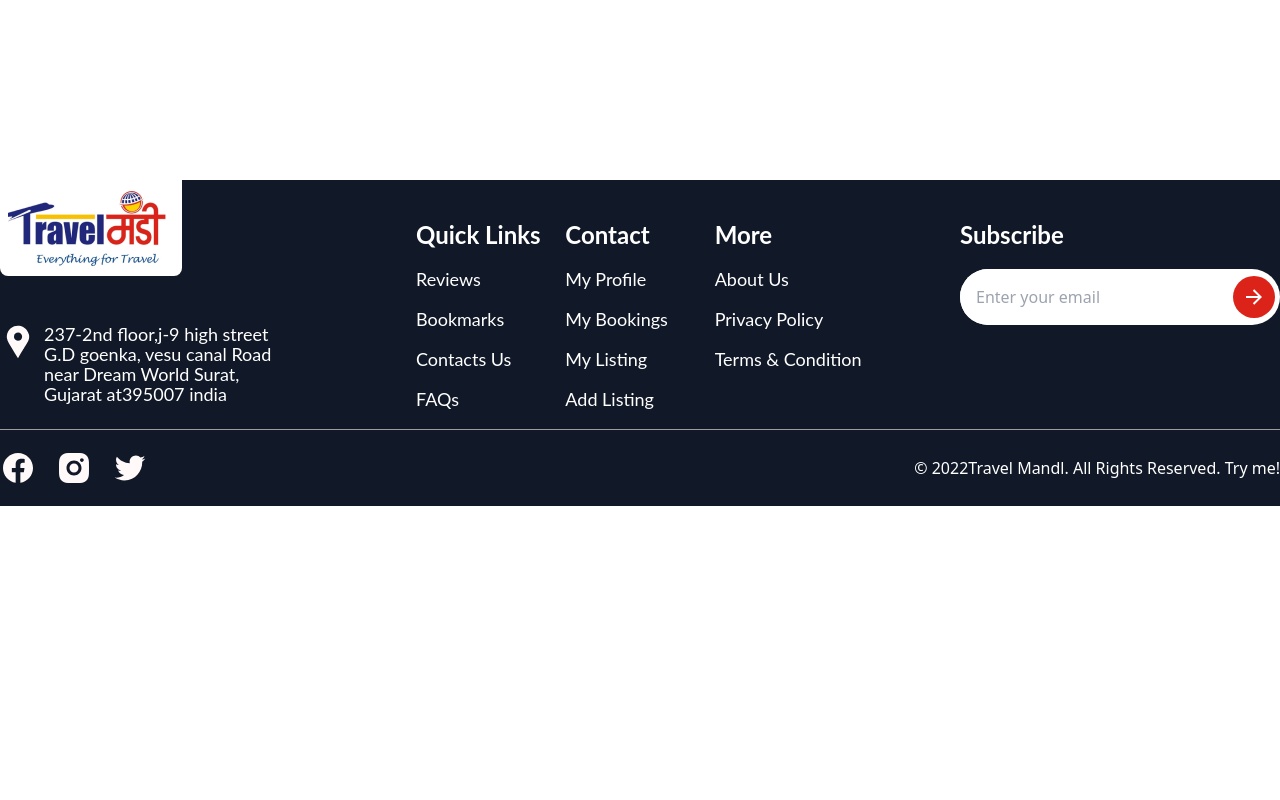
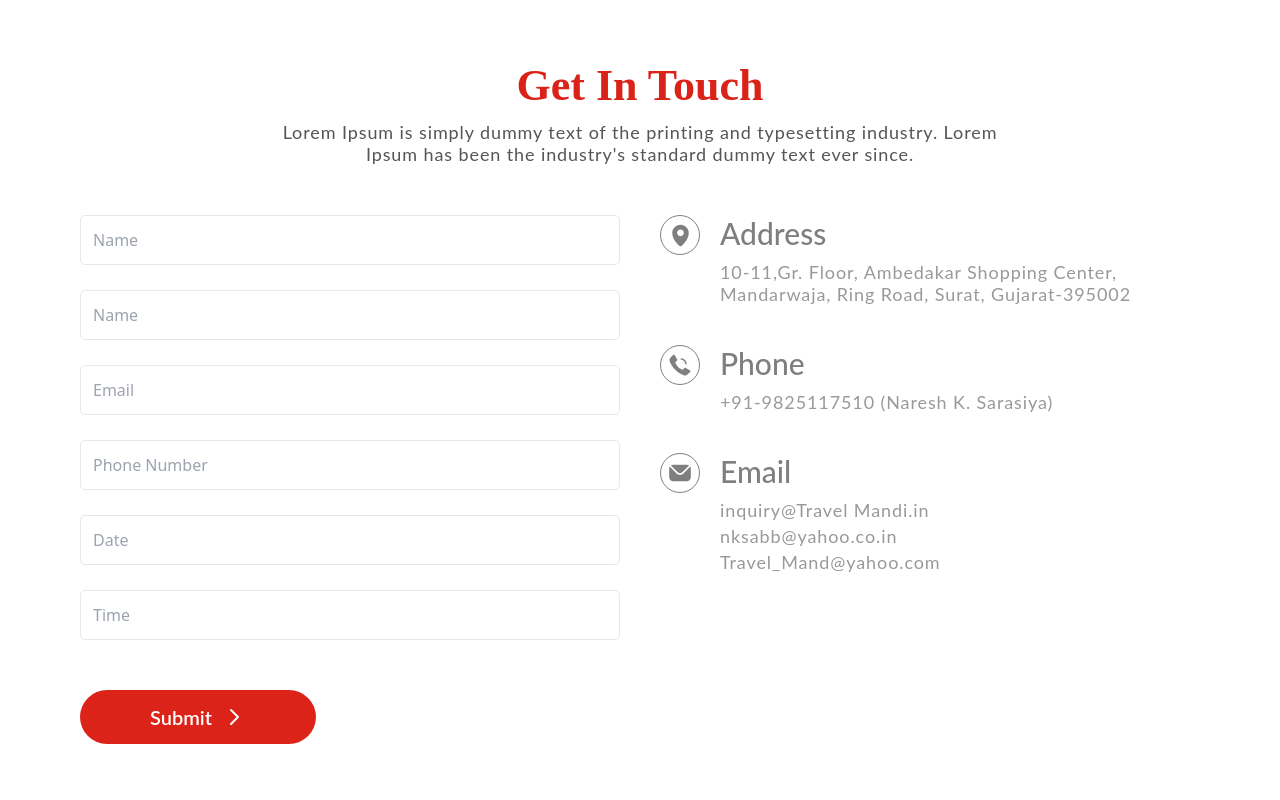
Before and after one commit to TechX-Internship/TechX_04, a Next.js app: page /contact in a window 1280 px wide. Before the commit this address had no page. Shown: the part 720-1520 px from the top of the page. Before the commit the page ends 1226 px from the top, so only its background shows below. Built offline with nearby package versions, Linux system fonts and the light colour scheme.

Commit message:
add contact page

```diff
--- /dev/null
+++ b/src/app/contact/Contact.module.css
@@ -0,0 +1,62 @@
+.contact {
+    padding: 150px 0;
+}
+
+.wrapper {
+    border-radius: 22px;
+    background: #FFF;
+    box-shadow: 0px 0px 40px 0px rgba(0, 0, 0, 0.05);
+}
+
+.contact h2 {
+    color: #DA2218;
+    text-align: center;
+    font-family: Roboto Serif;
+    font-size: 44px;
+    font-style: normal;
+    font-weight: 700;
+    line-height: normal;
+    margin-bottom: 10px;
+}
+
+.contact p {
+    color: #555;
+    text-align: center;
+    font-family: Lato;
+    font-size: 18px;
+    font-style: normal;
+    font-weight: 400;
+    line-height: normal;
+    letter-spacing: 0.9px;
+}
+
+.contact button {
+    color: #FFF;
+    font-family: Lato;
+    font-size: 20px;
+    font-style: normal;
+    font-weight: 600;
+    line-height: normal;
+    padding-left: 70px;
+    padding-right: 70px;
+}
+
+.des h4 {
+    color: #7F7F7F;
+    font-family: Lato;
+    font-size: 30px;
+    font-style: normal;
+    font-weight: 500;
+    line-height: normal;
+    margin-bottom: 10px;
+}
+
+.des p {
+    color: #999;
+    font-family: Lato;
+    font-size: 18px;
+    font-style: normal;
+    font-weight: 400;
+    line-height: normal;
+    text-align: start;
+}
--- /dev/null
+++ b/src/app/contact/page.jsx
@@ -0,0 +1,84 @@
+import React from 'react'
+import Hero from '../components/Hero'
+import styles from './Contact.module.css'
+import Button from '../components/Button'
+
+const page = () => {
+    return (
+        <>
+            <Hero title='Contact Us' />
+
+            <section className={styles.contact}>
+                <div className={`${styles.wrapper} container p-20`}>
+                    <h2>Get In Touch</h2>
+                    <p className='w-2/3 mx-auto'>Lorem Ipsum is simply dummy text of the printing and typesetting industry. Lorem Ipsum has been the industry's standard dummy text ever since.</p>
+                    <div className="flex mt-[50px] gap-10">
+                        <div className="w-1/2">
+                            <form action="">
+                                <div className='mb-[25px]'>
+                                    <input type="text" name="" id="" placeholder='Name' className='border border-[#E8E8E8] w-full py-3 px-3 rounded-[5px]' />
+                                </div>
+                                <div className='mb-[25px]'>
+                                    <input type="text" name="" id="" placeholder='Name' className='border border-[#E8E8E8] w-full py-3 px-3 rounded-[5px]' />
+                                </div>
+                                <div className='mb-[25px]'>
+                                    <input type="email" name="" id="" placeholder='Email' className='border border-[#E8E8E8] w-full py-3 px-3 rounded-[5px]' />
+                                </div>
+                                <div className='mb-[25px]'>
+                                    <input type="text" name="" id="" placeholder='Phone Number' className='border border-[#E8E8E8] w-full py-3 px-3 rounded-[5px]' />
+                                </div>
+                                <div className='mb-[25px]'>
+                                    <input type="text" name="" id="" placeholder='Date' className='border border-[#E8E8E8] w-full py-3 px-3 rounded-[5px]' />
+                                </div>
+                                <div className='mb-[50px]'>
+                                    <input type="text" name="" id="" placeholder='Time' className='border border-[#E8E8E8] w-full py-3 px-3 rounded-[5px]' />
+                                </div>
+                                <Button name='Submit' />
+                            </form>
+                        </div>
+                        <div className="w-1/2">
+                            <div className='flex items-start gap-5 mb-10'>
+                                <div className='w-[40px] h-[40px] rounded-full border flex items-center justify-center border-[#808080]' >
+                                    <svg xmlns="http://www.w3.org/2000/svg" width="23" height="23" viewBox="0 0 23 23" fill="none">
+                                        <path d="M11.5 0.71875C6.94312 0.71875 3.23438 4.4275 3.23438 8.98438C3.23438 16.1216 10.3716 21.7566 10.6734 21.9938C10.9178 22.1878 11.2053 22.2813 11.5 22.2813C11.7947 22.2813 12.0822 22.1878 12.3266 21.9938C12.6284 21.7566 19.7656 16.1216 19.7656 8.98438C19.7656 4.4275 16.0569 0.71875 11.5 0.71875ZM11.5 12.19C9.63125 12.19 8.11469 10.6734 8.11469 8.80469C8.11469 6.93594 9.63125 5.41938 11.5 5.41938C13.3687 5.41938 14.8853 6.93594 14.8853 8.80469C14.8853 10.6734 13.3687 12.19 11.5 12.19Z" fill="#7F7F7F" />
+                                    </svg>
+                                </div>
+                                <div className={`flex-1 ${styles.des}`}>
+                                    <h4>Address</h4>
+                                    <p>10-11,Gr. Floor, Ambedakar Shopping Center, Mandarwaja, Ring Road, Surat, Gujarat-395002</p>
+                                </div>
+                            </div>
+                            <div className='flex items-start gap-5 mb-10'>
+                                <div className='w-[40px] h-[40px] rounded-full border flex items-center justify-center border-[#808080]' >
+                                    <svg xmlns="http://www.w3.org/2000/svg" width="24" height="24" viewBox="0 0 24 24" fill="none">
+                                        <path d="M22.0448 17.52C21.3892 16.9703 17.5448 14.5358 16.9058 14.6475C16.6058 14.7008 16.3763 14.9565 15.762 15.6893C15.4779 16.0499 15.166 16.3877 14.829 16.6995C14.2116 16.5504 13.614 16.3288 13.0485 16.0395C10.831 14.9599 9.03947 13.1679 7.9605 10.95C7.67118 10.3846 7.44964 9.78691 7.3005 9.1695C7.6123 8.83252 7.95009 8.52056 8.31075 8.2365C9.04275 7.62225 9.29925 7.39425 9.3525 7.09275C9.46425 6.45225 7.0275 2.60925 6.48 1.95375C6.2505 1.68225 6.042 1.5 5.775 1.5C5.001 1.5 1.5 5.829 1.5 6.39C1.5 6.43575 1.575 10.9425 7.26675 16.7333C13.0575 22.425 17.5642 22.5 17.61 22.5C18.171 22.5 22.5 18.999 22.5 18.225C22.5 17.958 22.3177 17.7495 22.0448 17.52ZM17.25 11.25H18.75C18.7482 9.65925 18.1155 8.13416 16.9907 7.00933C15.8658 5.8845 14.3408 5.25179 12.75 5.25V6.75C13.9431 6.75119 15.087 7.22568 15.9307 8.06933C16.7743 8.91299 17.2488 10.0569 17.25 11.25Z" fill="#7F7F7F" />
+                                        <path d="M21 11.25H22.5C22.497 8.66505 21.4688 6.18683 19.641 4.359C17.8132 2.53116 15.3349 1.50298 12.75 1.5V3C14.9372 3.00258 17.0342 3.8726 18.5808 5.41922C20.1274 6.96584 20.9974 9.06276 21 11.25Z" fill="white" />
+                                    </svg>
+                                </div>
+                                <div className={`flex-1 ${styles.des}`}>
+                                    <h4>Phone</h4>
+                                    <p>+91-9825117510 (Naresh K. Sarasiya)</p>
+                                </div>
+                            </div>
+                            <div className='flex items-start gap-5 mb-10'>
+                                <div className='w-[40px] h-[40px] rounded-full border flex items-center justify-center border-[#808080]' >
+                                    <svg xmlns="http://www.w3.org/2000/svg" width="24" height="24" viewBox="0 0 24 24" fill="none">
+                                        <path fill-rule="evenodd" clip-rule="evenodd" d="M2.94558 4.61079L9.42933 11.0974C10.8435 12.5088 13.155 12.51 14.5703 11.0974L21.0541 4.61079C21.0694 4.59555 21.0812 4.57712 21.0886 4.55682C21.096 4.53651 21.0989 4.51482 21.097 4.49329C21.0951 4.47175 21.0885 4.4509 21.0776 4.43221C21.0667 4.41352 21.0519 4.39745 21.0341 4.38514C20.3728 3.92393 19.5682 3.65051 18.7015 3.65051H5.29824C4.43147 3.65051 3.62686 3.92398 2.96555 4.38514C2.94778 4.39745 2.93293 4.41352 2.92207 4.43221C2.91121 4.4509 2.90459 4.47175 2.90268 4.49329C2.90077 4.51482 2.90363 4.53651 2.91104 4.55682C2.91846 4.57712 2.93025 4.59555 2.94558 4.61079ZM1.21289 7.73581C1.21236 7.07674 1.37254 6.42747 1.67953 5.84426C1.69025 5.8237 1.70567 5.80596 1.72453 5.79248C1.7434 5.779 1.76517 5.77016 1.7881 5.76668C1.81102 5.7632 1.83444 5.76517 1.85646 5.77245C1.87847 5.77972 1.89846 5.79209 1.9148 5.80854L8.31647 12.2102C10.3437 14.2404 13.6548 14.2415 15.6833 12.2102L22.0849 5.80854C22.1013 5.79209 22.1212 5.77972 22.1433 5.77245C22.1653 5.76517 22.1887 5.7632 22.2116 5.76668C22.2345 5.77016 22.2563 5.779 22.2752 5.79248C22.2941 5.80596 22.3095 5.8237 22.3202 5.84426C22.6272 6.42748 22.7873 7.07674 22.7868 7.73581V16.2641C22.7868 18.5185 20.953 20.3494 18.7015 20.3494H5.29824C3.04674 20.3494 1.21289 18.5185 1.21289 16.2641V7.73581Z" fill="#7F7F7F" />
+                                    </svg>
+                                </div>
+                                <div className={`flex-1 ${styles.des}`}>
+                                    <h4>Email</h4>
+                                    <p className='mb-1' >inquiry@Travel Mandi.in </p>
+                                    <p className='mb-1' >nksabb@yahoo.co.in</p>
+                                    <p>Travel_Mand@yahoo.com</p>
+                                </div>
+                            </div>
+                        </div>
+                    </div>
+                </div>
+            </section>
+        </>
+    )
+}
+
+export default page
```
